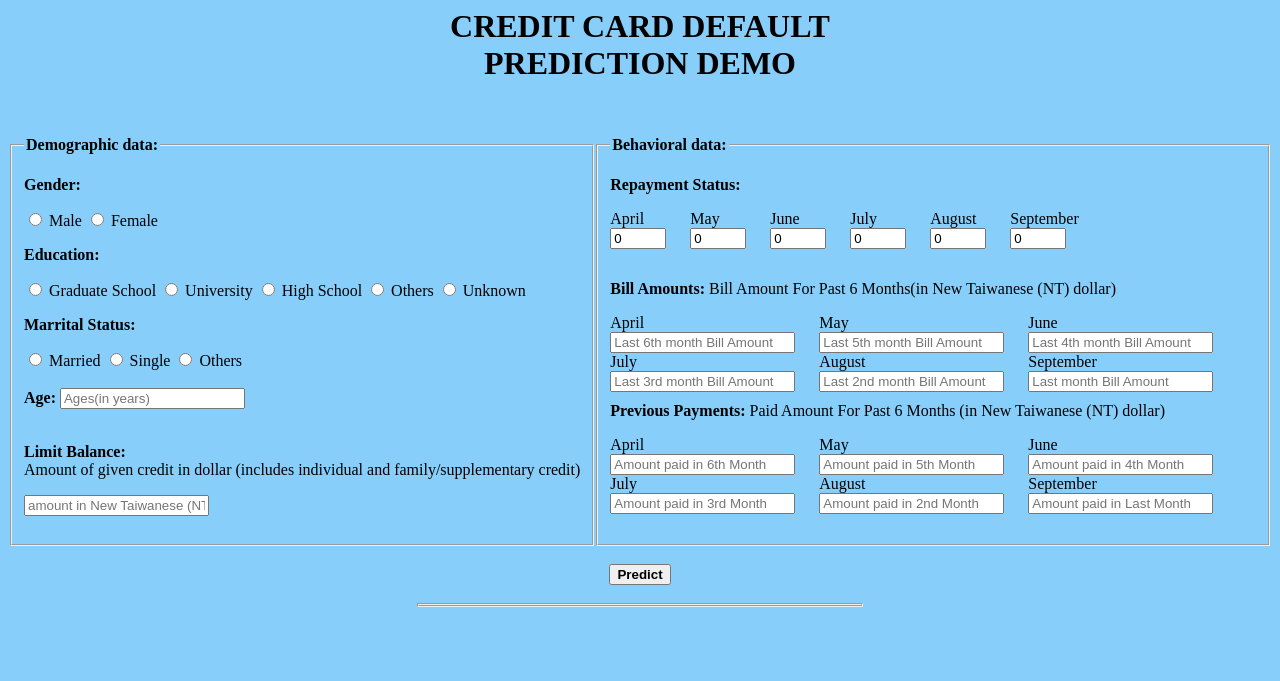
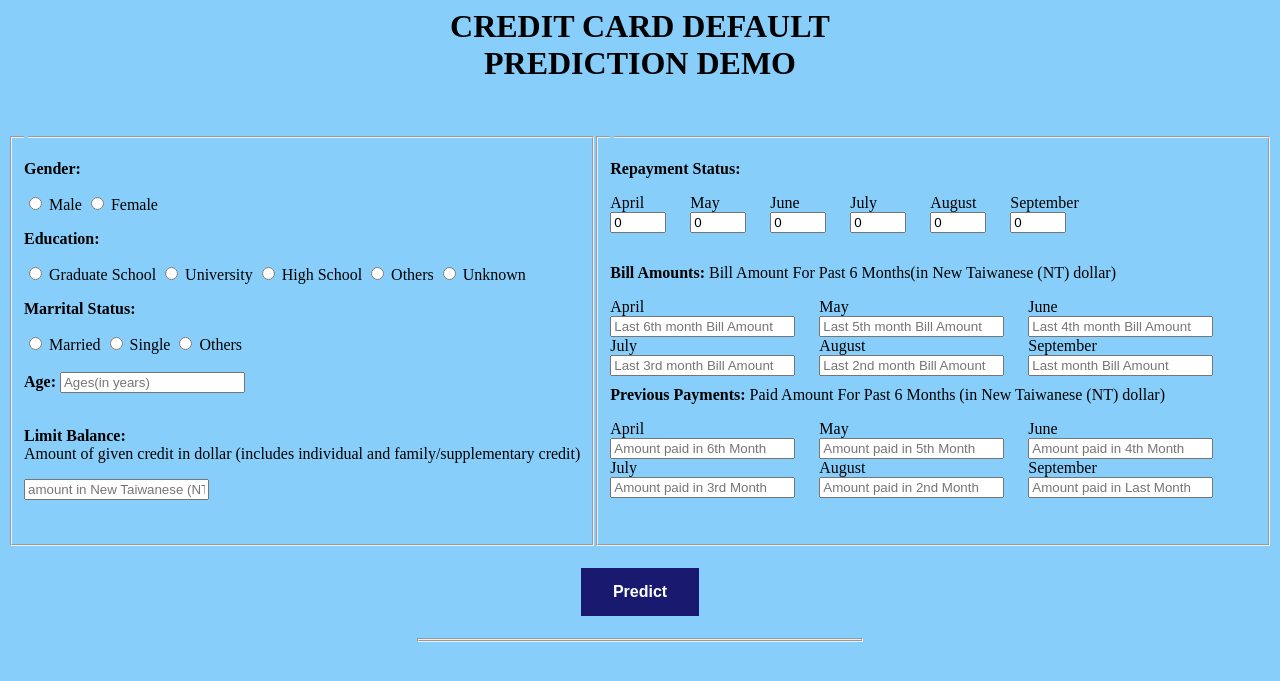
Before and after one commit to thuthao9198/credit-card-demo, a Flask app: page / in a window 1280 px wide. Shown: the top 681 px of the page. Run offline with Flask 2, Linux system fonts and the light colour scheme; parts of the project's set-up code (start-up, migrations or seed data) failed here and were passed over.

Commit message:
Update index.html

```diff
--- a/templates/index.html
+++ b/templates/index.html
@@ -20,6 +20,19 @@ body  {
     width: 35%;
     border: 2px groove;
 }
+.button {
+  background-color: Crimson;
+  border: none;
+  color: white;
+  padding: 15px 32px;
+  text-align: center;
+  text-decoration: none;
+  display: inline-block;
+  font-size: 16px;
+  margin: 4px 2px;
+  cursor: pointer;
+	background-color: midnightblue;
+}
 </style>
 <body>
 
@@ -32,7 +45,7 @@ body  {
      <!-- Main Input For Receiving Query to our ML -->
     <form action="{{ url_for('predict')}}"method="post">
 		<fieldset style="float:left;height: 390px;">
-			<legend><b>Demographic data:</b></legend>
+			<legend></legend>
 			<p><b>Gender:</b></p>
 			<input type="radio" id="male" name="gender" value="1" required="required" />
 			<label for="male">Male</label>
@@ -71,7 +84,7 @@ body  {
 
 		</fieldset>
 		<fieldset style="height: 390px;">
-			<legend><b>Behavioral data:</b></legend>
+			<legend></legend>
 			<div class="repay_status_parent">
 				<p><b>Repayment Status:</b><br>
 
@@ -164,7 +177,7 @@ body  {
 		</fieldset>
 		<br>
 		<div style="text-align:center;">
-			<button type="submit" class="btn btn-primary btn-block btn-large"><b>Predict</b></button>
+			<button type="submit" class="button"><b>Predict</b></button>
 		</div>
     </form>
 	<br>
```
